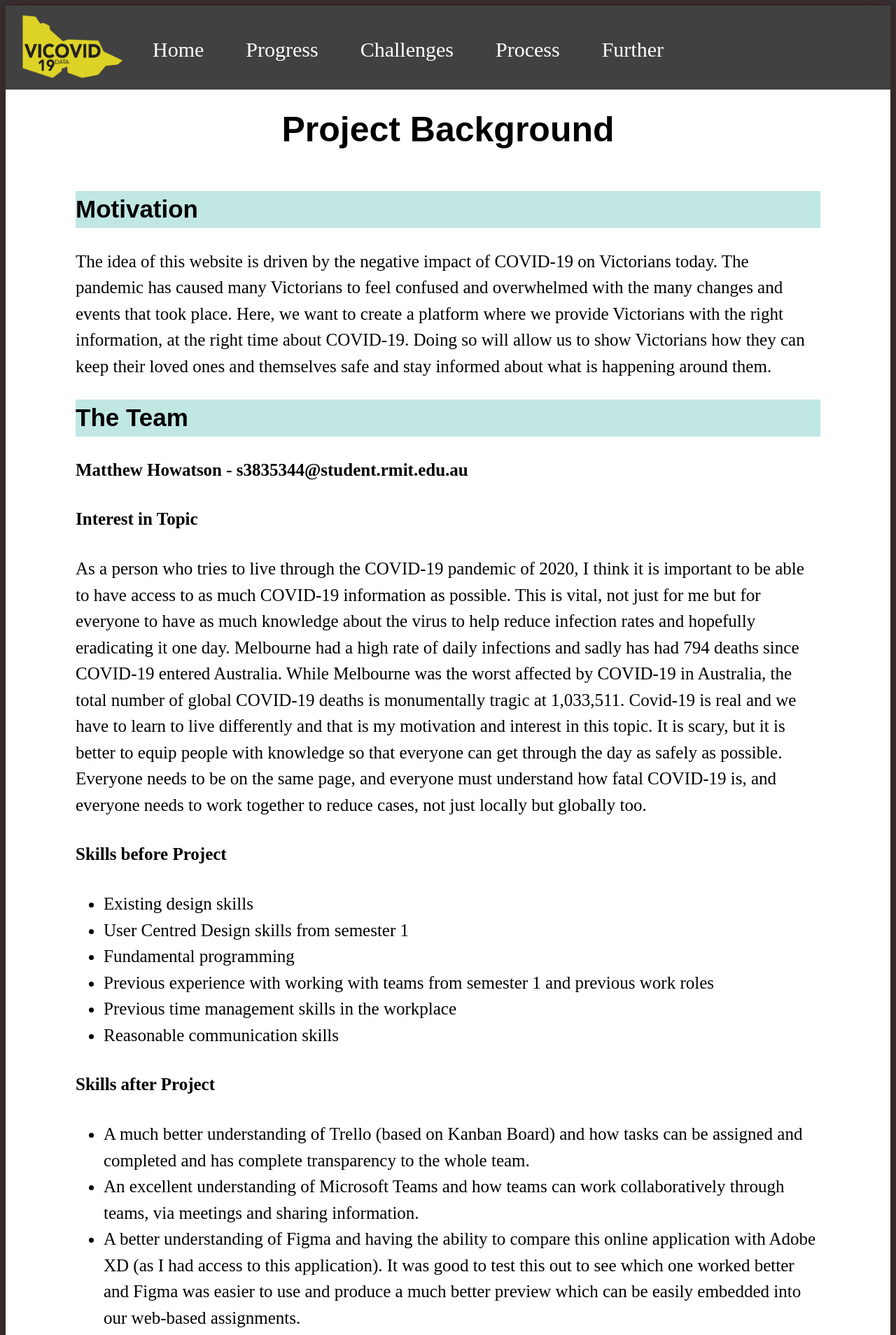
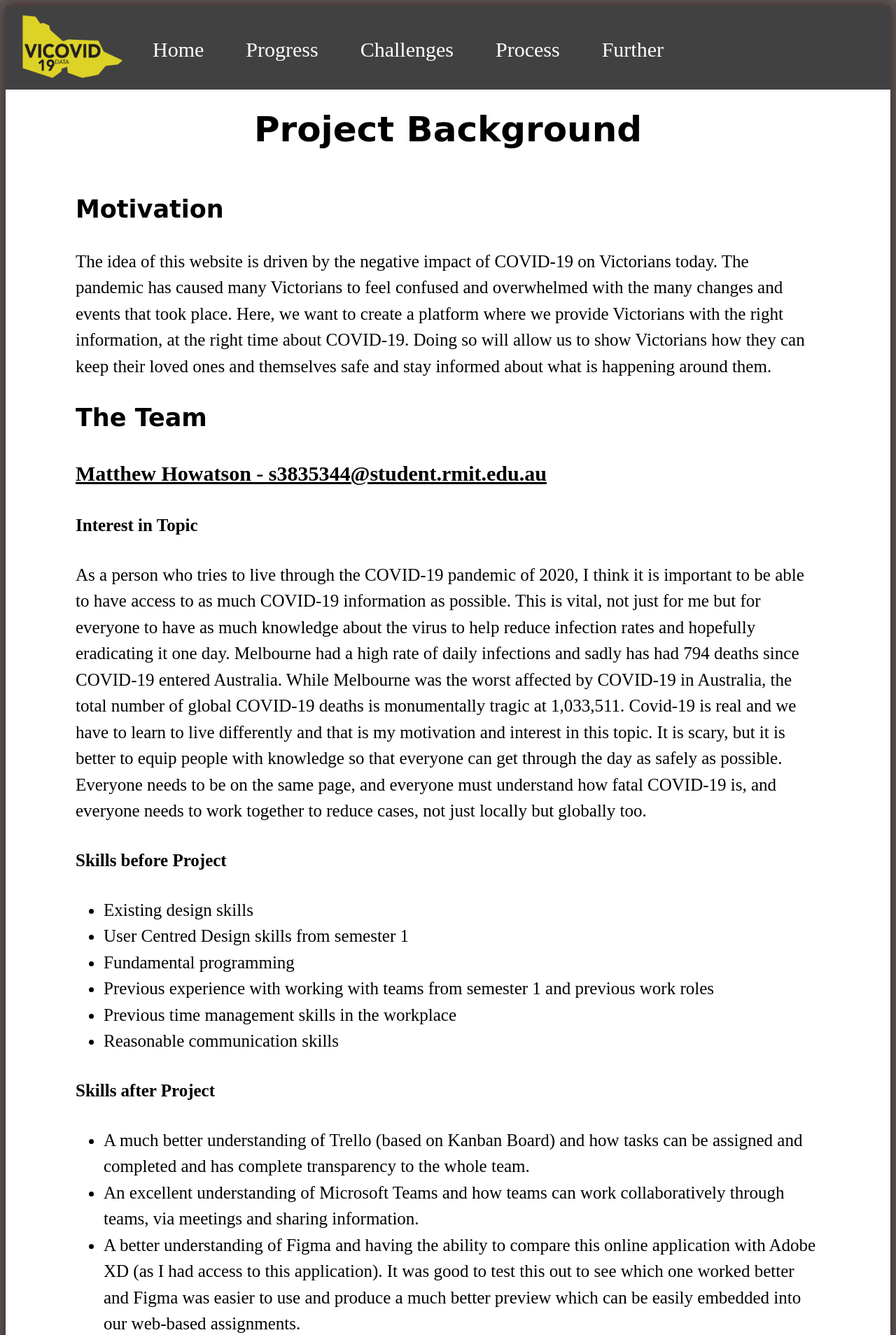
Before and after one commit to Alpha-Zett/Alpha-Zett.github.io, a PHP site: page /A3Home.html in a window 1280 px wide. Shown: the top 1908 px of the page at 70% size. Run offline with PHP 8.4, Linux system fonts and the light colour scheme.

Commit message:
Update bitA3report.css

```diff
--- a/AssignmentPart3/report/assets/bitA3report.css
+++ b/AssignmentPart3/report/assets/bitA3report.css
@@ -1,5 +1,5 @@
 body {
-  background-color:#333333;
+    background-color: #5C5C5C;
     text-align: center;
   }
 
@@ -47,7 +47,7 @@
   #header {
     margin-top: 20px;
     font-size: 50px;
-  font-family: Arial, Helvetica, sans-serif;
+    font-family: cursive;
     margin-bottom: 5px;
     background: #FFFFFF;
   }
@@ -56,6 +56,12 @@
     margin-bottom:50px;
     font-size:30px;
     text-align:left;
+  }
+
+  #reference {
+    float: left;
+    margin-right: 20px;
+    font-size: 20px;
   }
 
   #content {
@@ -70,19 +76,25 @@
   }
 
   h1 {
-  font-family: Arial, Helvetica, sans-serif;
+    font-family: cursive;
     text-align:left;
     font-size:40px;
+    background-color: #C1E7E3;
   }
 
   h2 {
+    font-family: cursive;
     text-align:left;
     font-size:35px;
-  font-family: Arial, Helvetica, sans-serif;
-  background-color: #C1E7E3;
   }
 
   h3 {
+    text-align:left;
+    font-size:30px;
+    text-decoration: underline;
+  }
+
+  h4 {
     text-align:left;
     font-size:25px;
   }
```
Lines whose indentation alone changed are shown as unchanged.
